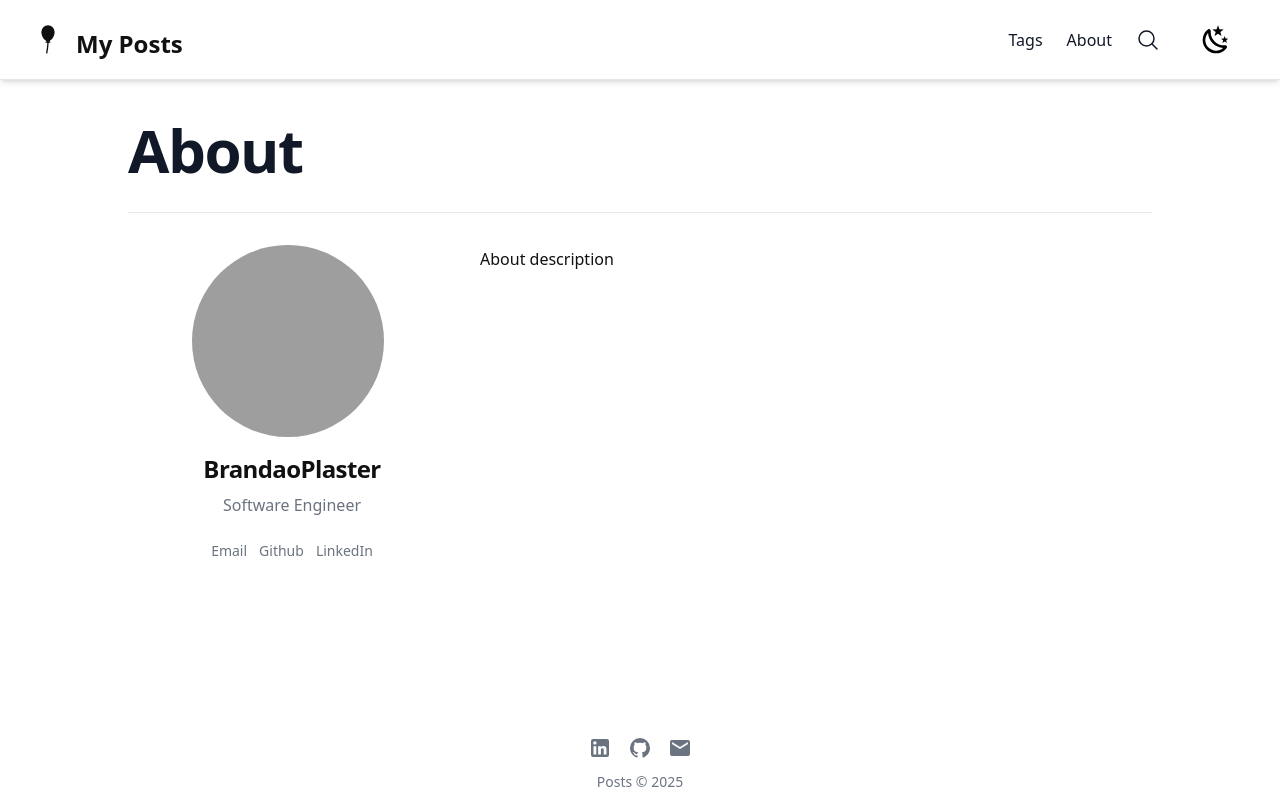
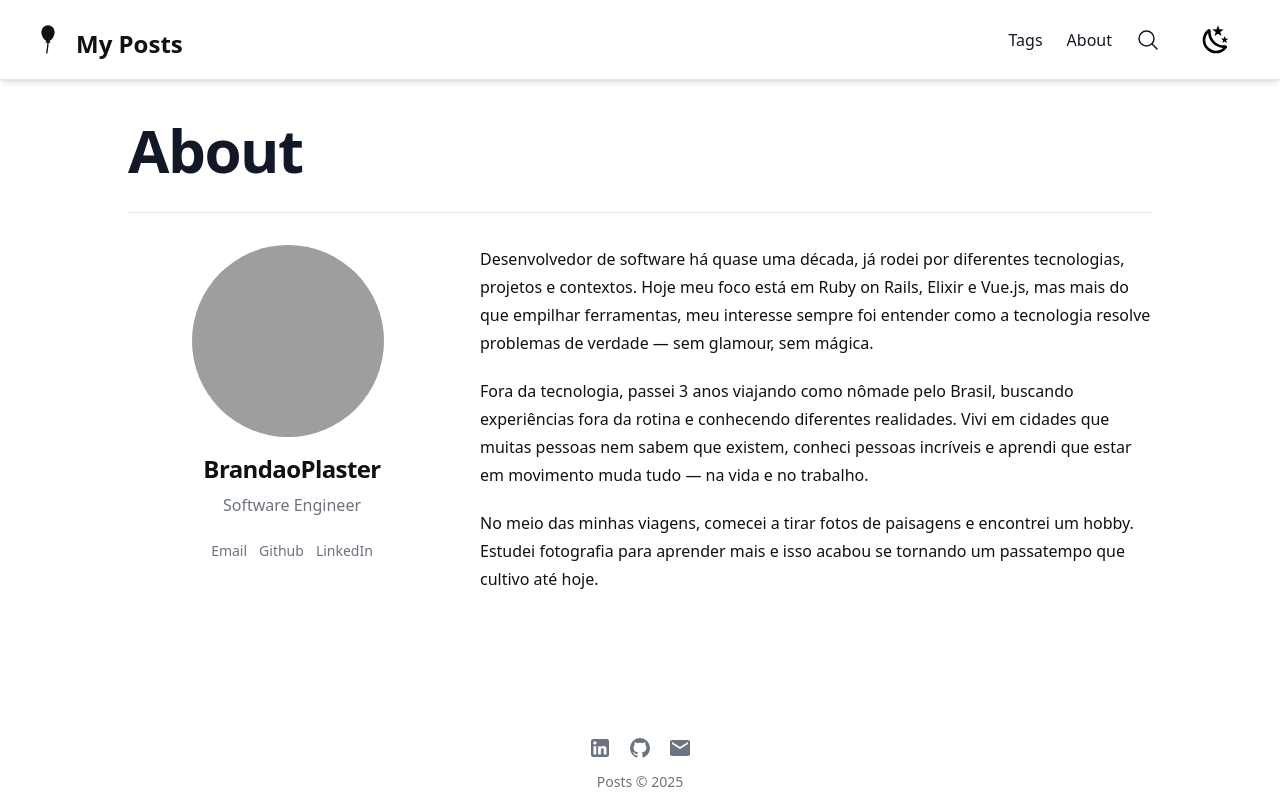
Before and after one commit to brandaoplaster/posts, a Vue app: page /about in a window 1280 px wide. Built offline with nearby package versions, Linux system fonts and the light colour scheme; grey boxes are pictures that could not be loaded.

Commit message:
feat: Add about

```diff
--- a/src/pages/AboutPage.vue
+++ b/src/pages/AboutPage.vue
@@ -50,7 +50,25 @@
       </div>
 
       <div class="prose max-w-none pb-8 pt-8 dark:prose-invert xl:col-span-2">
-        <p>About description</p>
+        <p>
+          Desenvolvedor de software há quase uma década, já rodei por diferentes
+          tecnologias, projetos e contextos. Hoje meu foco está em Ruby on
+          Rails, Elixir e Vue.js, mas mais do que empilhar ferramentas, meu
+          interesse sempre foi entender como a tecnologia resolve problemas de
+          verdade — sem glamour, sem mágica.
+        </p>
+        <p>
+          Fora da tecnologia, passei 3 anos viajando como nômade pelo Brasil,
+          buscando experiências fora da rotina e conhecendo diferentes
+          realidades. Vivi em cidades que muitas pessoas nem sabem que existem,
+          conheci pessoas incríveis e aprendi que estar em movimento muda tudo —
+          na vida e no trabalho.
+        </p>
+        <p>
+          No meio das minhas viagens, comecei a tirar fotos de paisagens e
+          encontrei um hobby. Estudei fotografia para aprender mais e isso
+          acabou se tornando um passatempo que cultivo até hoje.
+        </p>
       </div>
     </div>
   </div>
```
